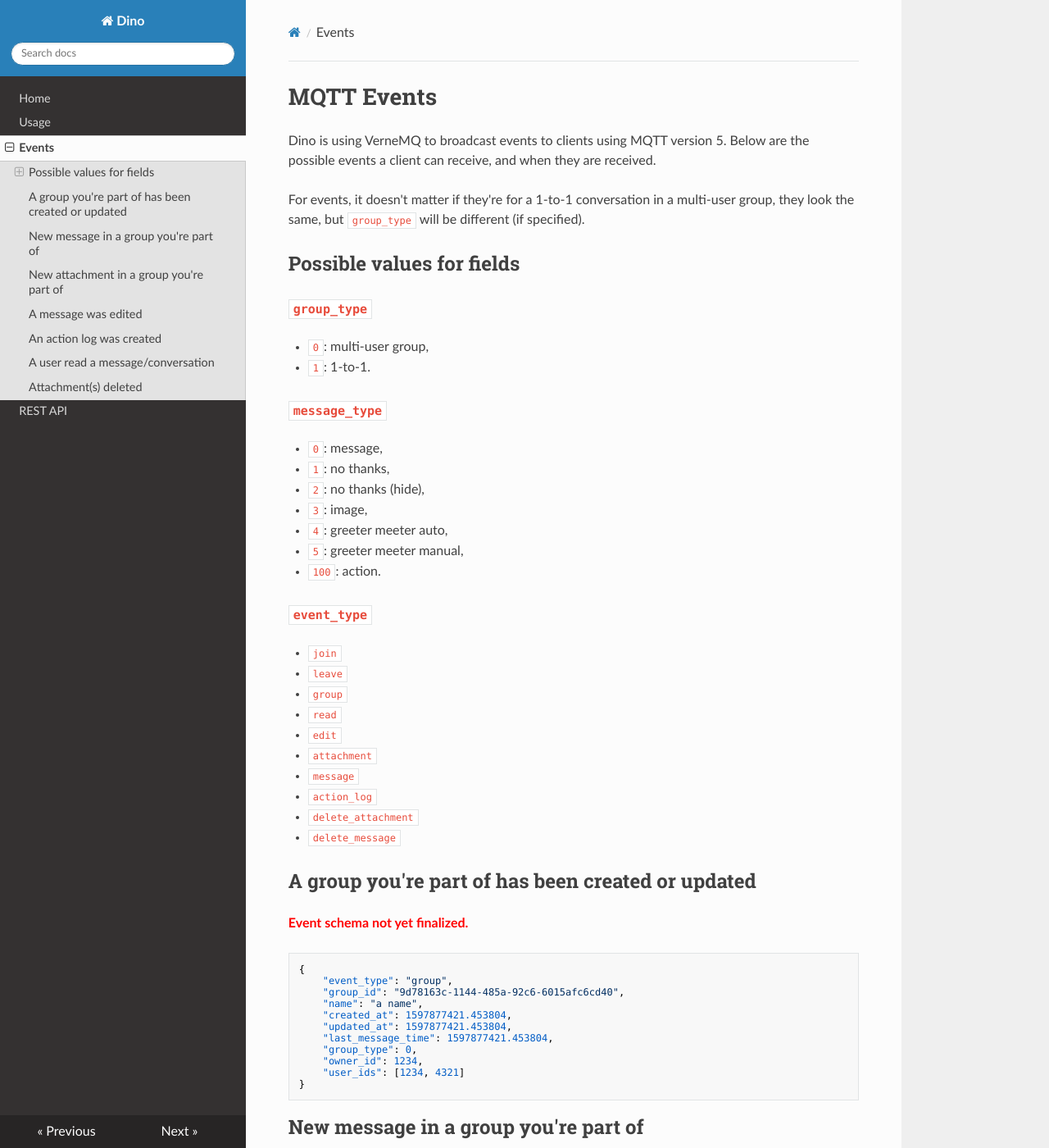
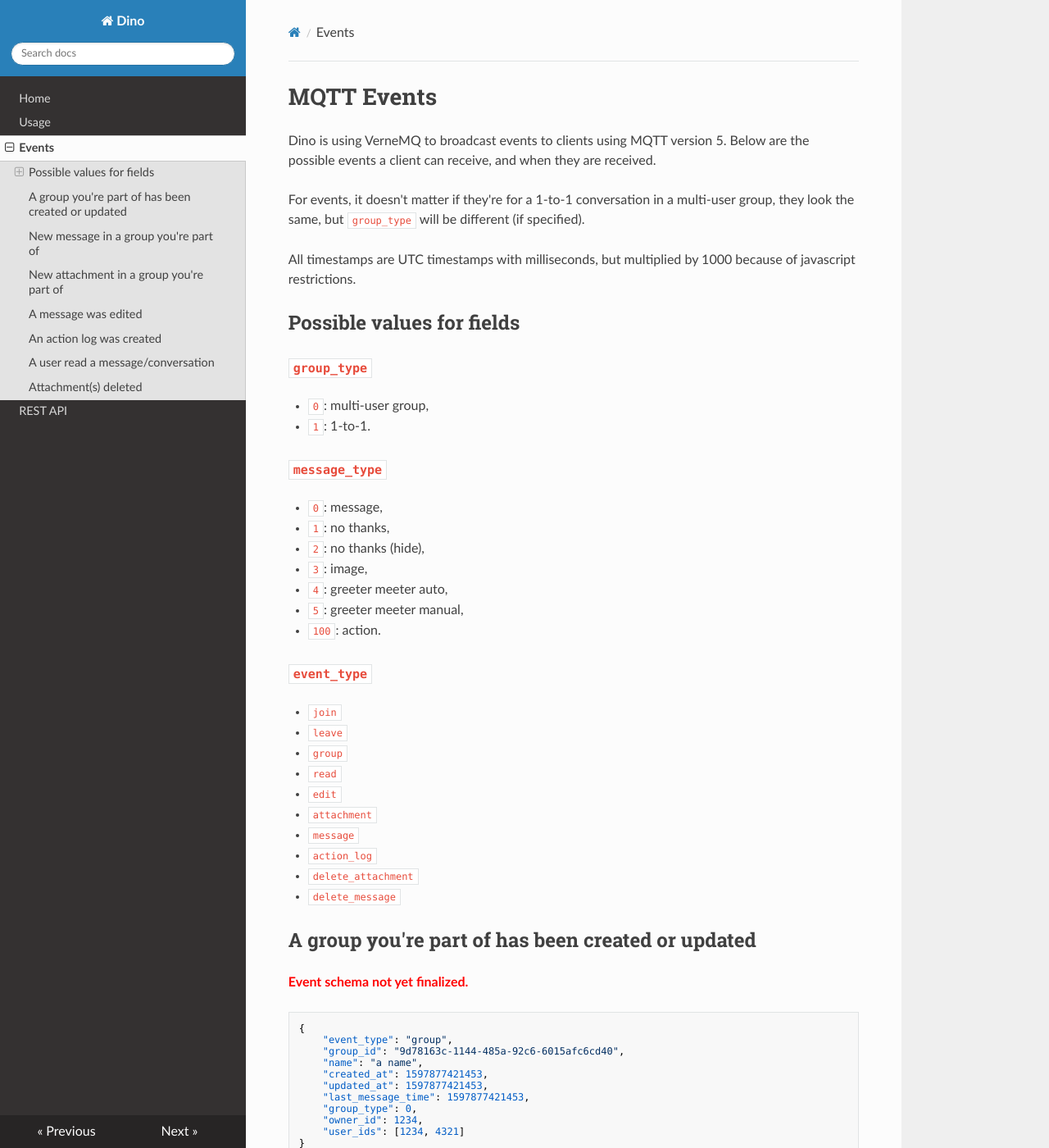
Before and after one commit to thenetcircle/dino-service, an MkDocs documentation site: the page built from docs/md/events.md, in a window 1280 px wide and 1400 px high. Shown: the whole window at 82% size. Built offline with MkDocs 1.6.1, drawn with Linux system fonts in a browser that asks for light colours; nearby versions of some CDN libraries; some of the changed text lies outside the part shown.

Commit message:
multiply all mqtt event timestamps by 1k, js does not like ms

```diff
--- a/docs/md/events.md
+++ b/docs/md/events.md
@@ -5,6 +5,8 @@ events a client can receive, and when they are received.
 
 For events, it doesn't matter if they're for a 1-to-1 conversation in a multi-user group, they
 look the same, but `group_type` will be different (if specified).
+
+All timestamps are UTC timestamps with milliseconds, but multiplied by 1000 because of javascript restrictions.
 
 ## Possible values for fields
 
@@ -45,9 +47,9 @@ look the same, but `group_type` will be different (if specified).
     "event_type": "group",
     "group_id": "9d78163c-1144-485a-92c6-6015afc6cd40",
     "name": "a name",
-    "created_at": 1597877421.453804,
-    "updated_at": 1597877421.453804,
-    "last_message_time": 1597877421.453804,
+    "created_at": 1597877421453,
+    "updated_at": 1597877421453,
+    "last_message_time": 1597877421453,
     "group_type": 0,
     "owner_id": 1234,
     "user_ids": [1234, 4321]
```
Also changed, not shown: other parts of docs/md/events.md (+1 -1 lines), 1 other file.
